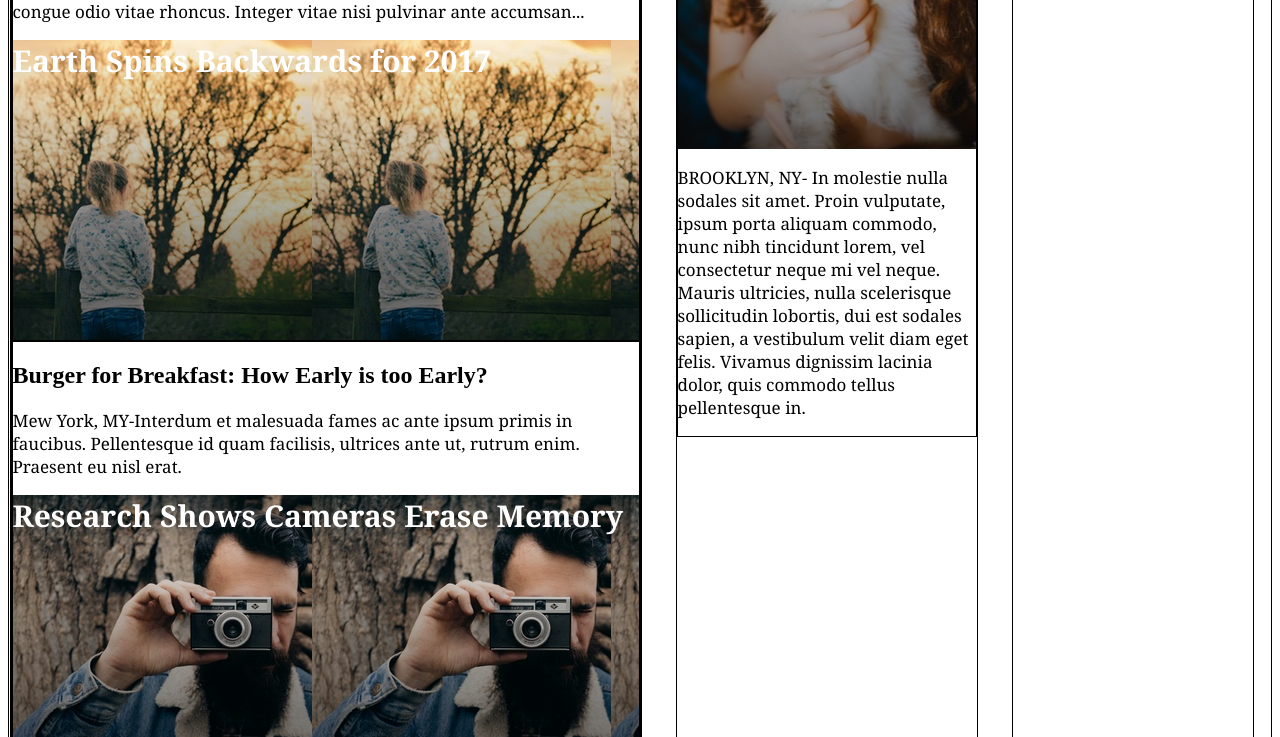
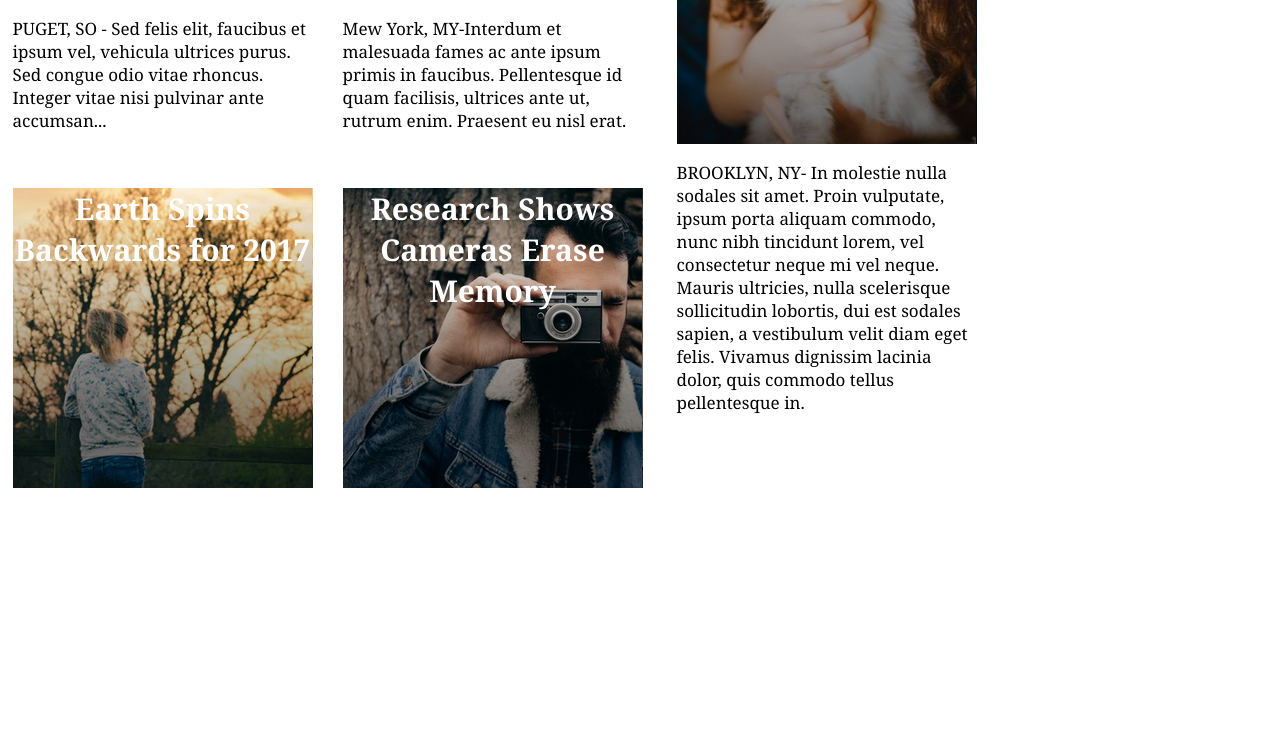
Before and after one commit to jane548/my_times, a plain HTML site: page index.html in a window 1280 px wide. Shown: the part 756-1493 px from the top of the page. After the commit the page ends 1252 px from the top, so only its background shows below. Drawn offline with Linux system fonts and the light colour scheme.

Commit message:
step 5 complete

```diff
--- a/resources/css/style.css
+++ b/resources/css/style.css
@@ -42,7 +42,6 @@ header {
 .content {
   display: flex;
   justify-content: center;
-  border: 1px solid black;
 }
 
 .image-content {
@@ -56,21 +55,18 @@ header {
 
 .column.large {
    width: 630px;
-   border: 1px solid black;
    margin: 40px 17px 0 0;
 
 }
 
 .column.medium {
   width: 300px;
-  border: 1px solid black;
   margin: 40px 17px 0 17px;
 
 }
 
 .column.small {
   width: 240px;
-  border: 1px solid black;
   margin: 40px 17px 0 17px;
 }
 
@@ -81,7 +77,7 @@ header {
   font-size: 30px;
   color: white;
   height: 300px;
-
+  text-align: center;
 }
 
 .lead-story .image-content {
@@ -93,10 +89,12 @@ header {
 
 .fall-cancelled.image-content {
   background-image: url(../images/fall.png);
+  margin-top: 15px;
 }
 
 .pop-culture.image-content {
   background-image: url(../images/cameraman.png);
+  margin-top: 15px;
 }
 
 .cat-ceo.image-content {
@@ -110,13 +108,32 @@ header {
 }
 
 .stories {
-  border: 1px solid black;
+  display: flex;
+  justify-content: space-between;
+  margin-top: 17px;
 }
 
 .story {
-  border: 1px solid black;
+  display: flex;
+  flex-direction: column;
+  width: 300px;
+}
+
+.stories .text-content {
+  height: 250px;
 }
 
 .news-bites {
-  border: 1px solid black;
 }
+
+.text-content {
+  display: block;
+}
+
+div {
+  display: block;
+}
+
+h2 {
+  display: block;
+}
```
